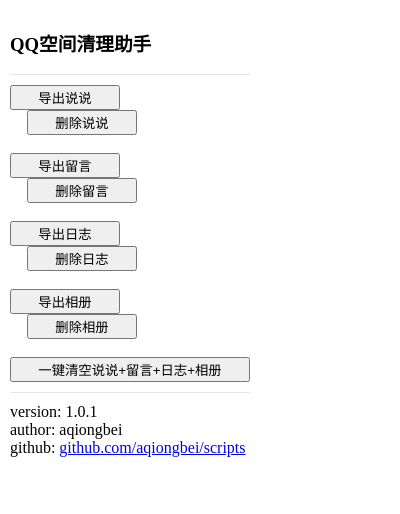
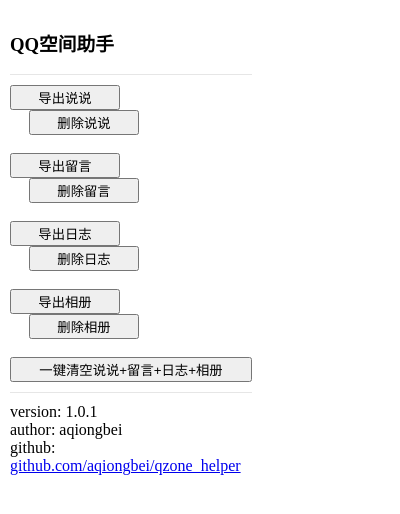
Before and after one commit to aqiongbei/qzone_helper, a browser extension: page chrome_extension/popup.html in a window 400 px wide. Drawn offline with Linux system fonts and the light colour scheme.

Commit message:
update github repo link

```diff
--- a/chrome_extension/content.js
+++ b/chrome_extension/content.js
@@ -453,6 +453,10 @@
 }
 chrome.runtime.onMessage.addListener(function(message, sender, sendResponse){
     console.log('content.js recive msg:', message, sender);
-    dispatch(message);
     sendResponse({is_recive: true, orion: 'content.js'});
+    try {
+        dispatch(message);
+    } catch (e) {
+        console.log(e);
+    }
 })
--- a/chrome_extension/popup.html
+++ b/chrome_extension/popup.html
@@ -10,7 +10,7 @@
         }
         body {
             margin: 0;
-            width: 240px;
+            width: 242px;
             padding: 10px;
         }
         main {
@@ -22,18 +22,18 @@
             width: 110px;
         }
         main button:nth-child(even) {
-            margin-left: 17px;
+            margin-left: 19px;
         }
         main button:nth-last-child(1) {
-            width: 240px;
+            width: 100%;
         }
         footer {
-            padding: 10px 0 0;
+            padding-top: 10px;
         }
     </style>
 </head>
 <body>
-    <h3>QQ空间清理助手</h3>
+    <h3>QQ空间助手</h3>
     <main id="content">
         <button data-type="export_talk" title="导出.json格式的说说,包含评论">导出说说</button>
         <button data-type="delete_talk">删除说说</button>
@@ -58,7 +58,7 @@
         <br>
         author: aqiongbei
         <br>
-        github: <a href="https://github.com/aqiongbei/scripts">github.com/aqiongbei/scripts</a>
+        github: <a href="https://github.com/aqiongbei/qzone_helper">github.com/aqiongbei/qzone_helper</a>
     </footer>
     <script src="popup.js"></script>
 </body>
```
